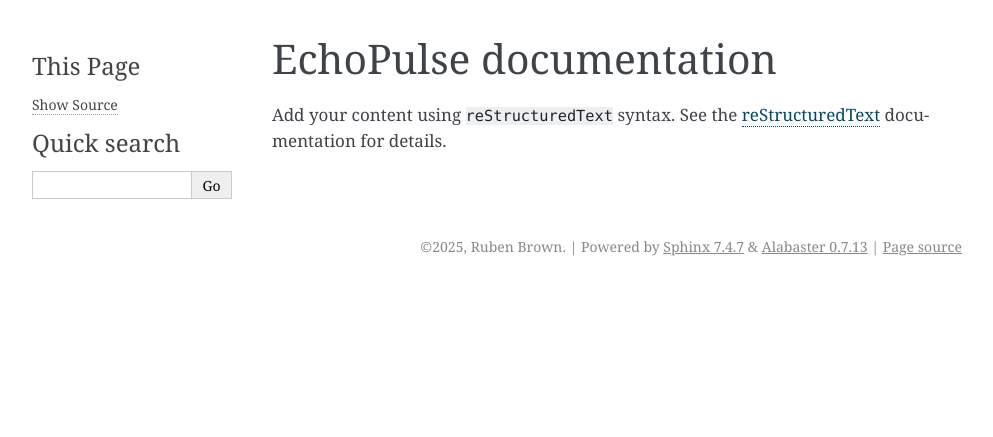
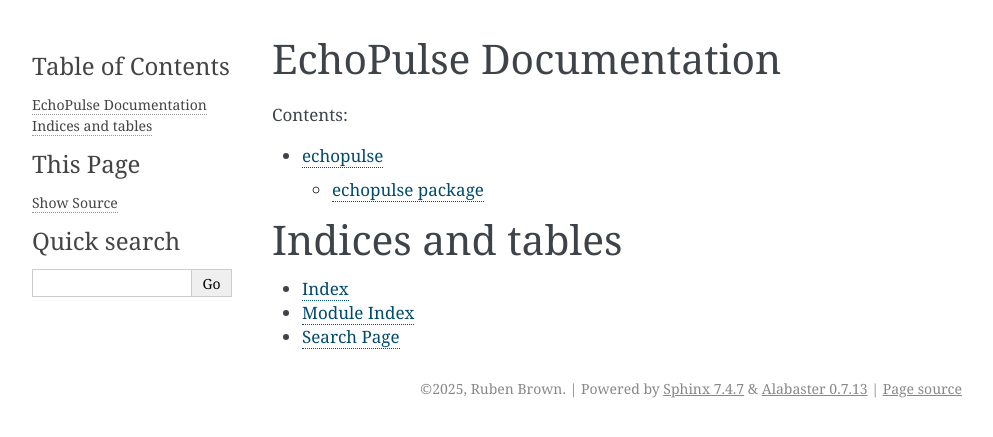
Before and after one commit to R-B427/ConsolidationTask, a Sphinx documentation site: the page built from docs/index.rst, in a window 1280 px wide. Shown: the top 437 px of the page, without its empty margins (148-1141 px from the left). Built offline with Sphinx 7.4.7, drawn with Linux system fonts in a browser that asks for light colours.

Commit message:
Made changes to index.rst

```diff
--- a/docs/index.rst
+++ b/docs/index.rst
@@ -1,16 +1,15 @@
-.. EchoPulse documentation master file, created by
-   sphinx-quickstart on Thu Oct  2 14:50:32 2025.
-   You can adapt this file completely to your liking, but it should at least
-   contain the root `toctree` directive.
-
-EchoPulse documentation
+EchoPulse Documentation
 =======================
-
-Add your content using ``reStructuredText`` syntax. See the
-`reStructuredText <https://www.sphinx-doc.org/en/master/usage/restructuredtext/index.html>`_
-documentation for details.
-
 
 .. toctree::
    :maxdepth: 2
    :caption: Contents:
+
+   modules
+
+Indices and tables
+==================
+
+* :ref:`genindex`
+* :ref:`modindex`
+* :ref:`search`
--- /dev/null
+++ b/docs/modules.rst
@@ -0,0 +1,7 @@
+echopulse
+=========
+
+.. toctree::
+   :maxdepth: 4
+
+   echopulse
```
Also changed, not shown: docs/echopulse.rst (added, +45 -0 lines), 5 other files.
